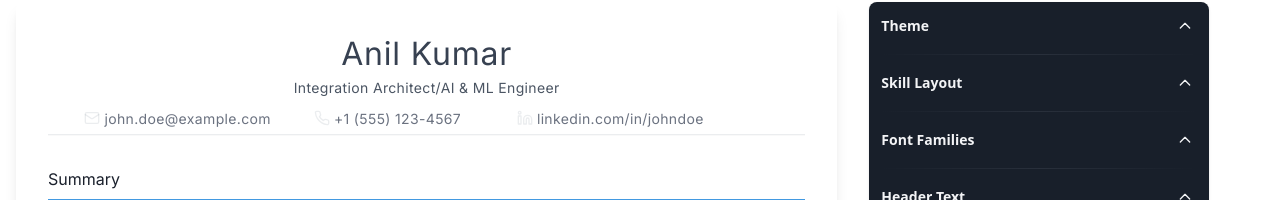
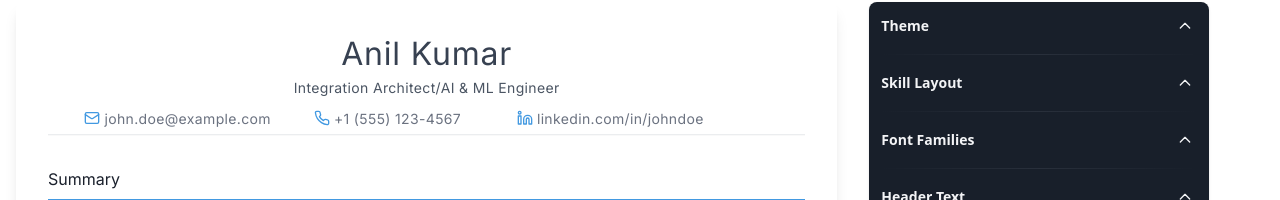
Before and after one commit to anil14349/cvnly, a React (Vite) app: page / in a window 1280 px wide. Shown: the part 103-303 px from the top of the page. Built offline with nearby package versions, Linux system fonts and the light colour scheme; a web font is replaced by a local one.

Commit message:
updated linkicon colors

```diff
--- a/src/components/layout/ResumeSocialLinks.tsx
+++ b/src/components/layout/ResumeSocialLinks.tsx
@@ -27,8 +27,8 @@ const ResumeSocialLinks: React.FC<Props> = ({
     fontOptions,
     iconFormat = "symbol",
 }) => {
-    // Get the section line color for icons
-    const lineColor = getHeaderLineColor(fontOptions);
+    // Use fontOptions.lineColor directly for icon color
+    const lineColor = fontOptions.lineColor;
 
     const renderIcon = (type: SocialType) => {
         const iconClasses = SOCIAL_LINK_ICON_CLASS;
```
